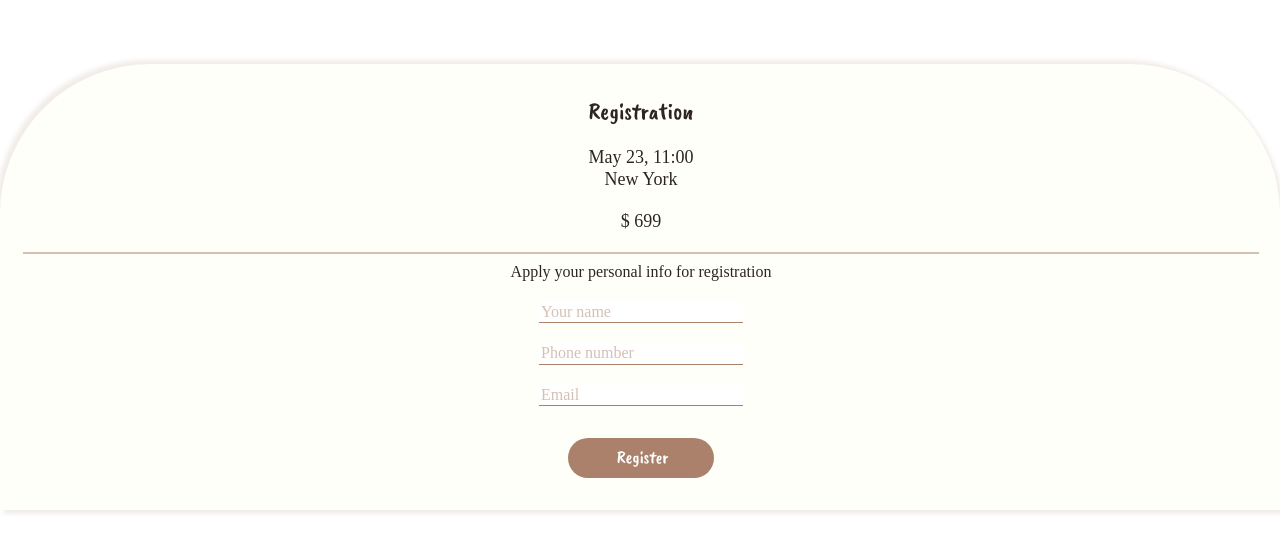
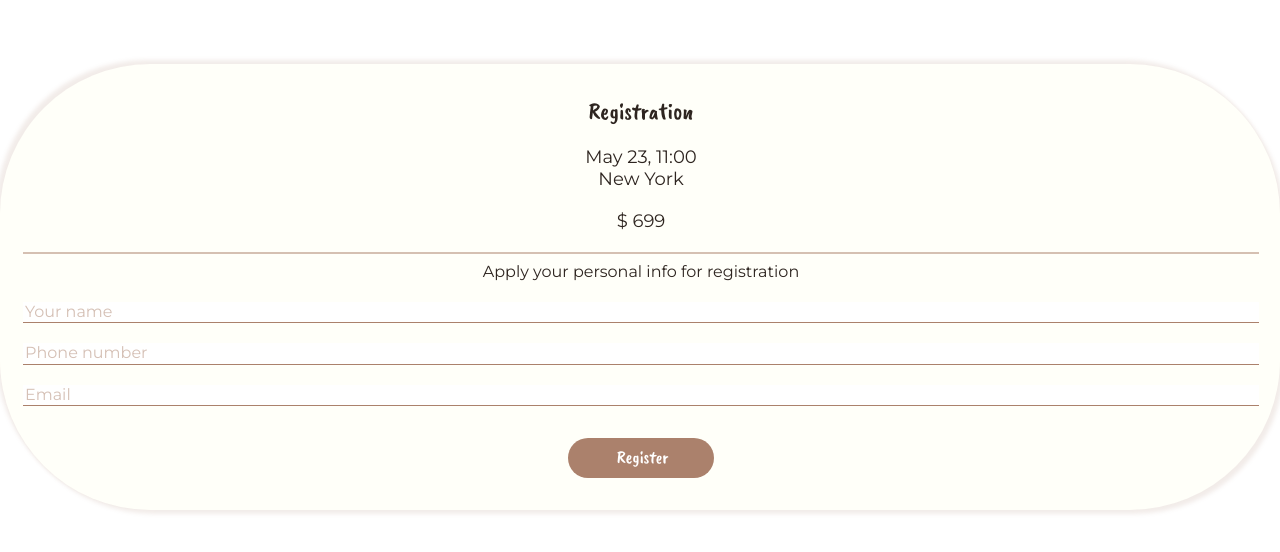
Before and after one commit to ALKO21/donut-site, a plain HTML site: page index.html in a window 1280 px wide. Shown: the part 136-688 px from the top of the page. Drawn offline with nearby package versions, Linux system fonts and the light colour scheme.

Commit message:
Mobile Done

```diff
--- a/index.html
+++ b/index.html
@@ -11,13 +11,22 @@
       href="https://fonts.googleapis.com/css2?family=Caveat+Brush&display=swap"
       rel="stylesheet"
     />
+    <link rel="preconnect" href="https://fonts.googleapis.com" />
+    <link rel="preconnect" href="https://fonts.gstatic.com" crossorigin />
+    <link
+      href="https://fonts.googleapis.com/css2?family=Montserrat&display=swap"
+      rel="stylesheet"
+    />
     <link rel="stylesheet" href="./css/main.min.css" />
   </head>
   <body>
     <div class="registration container">
       <div class="registration-common">
         <h2 class="registration__title">Registration</h2>
-        <p class="registration__location">May 23, 11:00 <br>  New York</p>
+        <p class="registration__location">
+          May 23, 11:00 <br />
+          New York
+        </p>
         <p class="registration__price">$ 699</p>
         <span class="line"></span>
       </div>
--- a/sass/_button.scss
+++ b/sass/_button.scss
@@ -11,7 +11,3 @@
 
   color: #ffffff;
 }
-
-.button{
-
-}
--- a/sass/_registration-form.scss
+++ b/sass/_registration-form.scss
@@ -1,11 +1,24 @@
 .registration {
-  // outline: auto;
-  padding: 32px 0 32px 0;
+  margin-left: auto;
+  margin-right: auto;
 
-  background: #fffff9;
-  box-shadow: -4px -4px 4px rgba(171, 129, 108, 0.15), 4px 4px 4px rgba(171, 129, 108, 0.15);
-  border-radius: 150px 150px 0px 0px;
-  //   transform: rotate(90deg);
+  @media screen and (min-width: 320px) {
+    width: 280px;
+    padding: 32px 21px 32px 23px;
+
+    background: #fffff9;
+    box-shadow: -4px -4px 4px rgba(171, 129, 108, 0.15), 4px 4px 4px rgba(171, 129, 108, 0.15);
+    border-radius: 150px 150px 0px 0px;
+  }
+
+  @media screen and (min-width: 768px) {
+    width: 704px;
+
+    border-radius: 150px;
+  }
+  @media screen and (min-width: 1280px) {
+    width: 1280px;
+  }
 }
 
 .registration-common {
@@ -45,7 +58,7 @@
   font-family: 'Montserrat';
   font-weight: 400;
   font-size: 16px;
-  line-height: calc(20 /16);
+  line-height: calc(20 / 16);
 
   color: #2e2520;
 }
@@ -60,9 +73,12 @@
 .registration-form__label {
 }
 .registration-form__input {
+  display: block;
+  width: 100%;
   outline: none;
   border: none;
   border-bottom: 1px solid #ab816c;
+
   &:focus-within {
     border-right: 1px solid #ab816c;
     border-top: 1px solid #ab816c;
--- a/sass/base/_common.scss
+++ b/sass/base/_common.scss
@@ -1,25 +1,7 @@
 body {
-
-    padding-top: 200px;
+  padding-top: 200px;
   margin-left: auto;
   margin-right: auto;
 
   text-align: center;
 }
-
-.container {
-  margin-left: auto;
-  margin-right: auto;
-
-
-  @media screen and (min-width: 320px) {
-    width: 320px;
-    padding: 32px 21px 32px 23px;
-  }
-  @media screen and (min-width: 768px) {
-    width: 768px;
-  }
-  @media screen and (min-width: 1280px) {
-    width: 1280px;
-  }
-}
```
Also changed, not shown: css/main.css, css/main.min.css, 2 other files.
